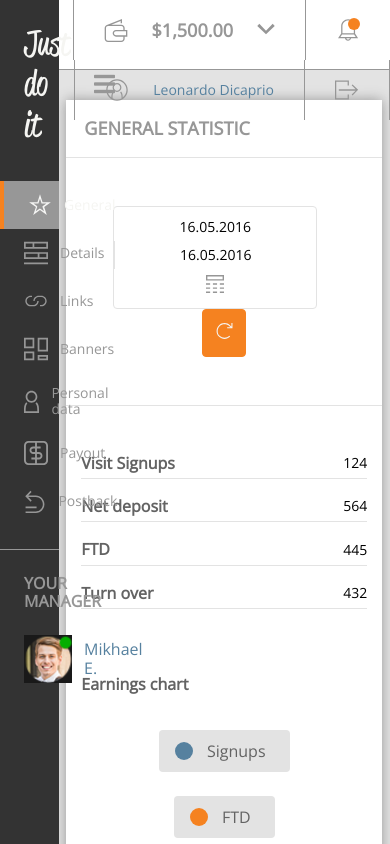
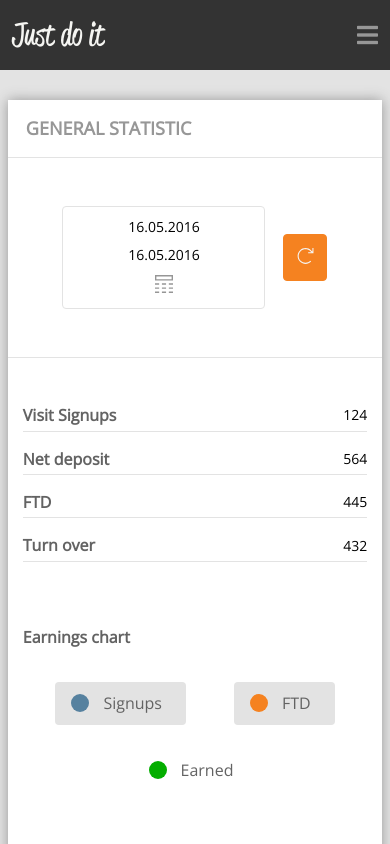
Before and after one commit to szygadlinski/administration-panel, a website: page src/index.html in a window 390 px wide. Both pictures are taken after a click on the element "Just do it". Shown: the top 844 px of the page. Drawn offline with nearby package versions, Linux system fonts and the light colour scheme; files that its build step writes are made by us from their sources.

Commit message:
Add RWD for sidebar & topbar, add js for collapsing them

```diff
--- a/src/index.html
+++ b/src/index.html
@@ -16,12 +16,14 @@
 
 <body>
 
-  <nav class="section--sidebar">                                <!-- sidebar -->
-    <div class="comp--logo">
+  <nav class="section--logo">                                      <!-- logo -->
+    <div class="comp--logo collapsing-button">
       <h1>Just do it</h1>
       <i class="fas fa-bars"></i>
     </div>
+  </nav>
 
+  <nav class="section--sidebar collapsing">                     <!-- sidebar -->
     <div class="comp--navigation">
       <div class="nav-box active">
         <img src="images/icons/general.svg">
@@ -69,7 +71,7 @@
   </nav>
 
 
-  <nav class="comp--topbar">                                     <!-- topbar -->
+  <nav class="comp--topbar collapsing">                          <!-- topbar -->
     <div class="topbar-box wallet">
       <img class="topbar-item" src="images/icons/wallet.svg">
       <h2 class="topbar-item">$1,500.00</h2>
@@ -91,7 +93,7 @@
   </nav>
 
 
-  <section class="section--general-statistic">        <!-- general statistic -->
+  <section class="section--general-statistic extending"> <!-- general statistic -->
     <h2 class="section-title">General statistic</h2>
 
     <div class="comp--calendar">
@@ -145,7 +147,7 @@
   </section>
 
 
-  <section class="section--links">                                <!-- links -->
+  <section class="section--links extending">                      <!-- links -->
     <h2 class="section-title">Links</h2>
     <div class="container">
 
@@ -252,6 +254,7 @@
     </div>
   </section>
 
+  <script src="js/script.js"></script>
 
 </body>
 
--- /dev/null
+++ b/src/js/script.js
@@ -0,0 +1,48 @@
+{
+  'use strict';
+
+  const select = {
+    collapsingButton: '.collapsing-button',
+    collapsingElements: '.collapsing',
+    extendingElements: '.extending',
+  };
+
+  const classNames = {
+    collapsed: 'collapsed',
+    extended: 'extended',
+  };
+
+  class Buttons {
+
+    constructor(){
+      const thisButtons = this;
+
+      thisButtons.getElements();
+      thisButtons.initButtons();
+    }
+
+    getElements(){
+      const thisButtons = this;
+
+      thisButtons.dom = {};
+      thisButtons.dom.collapsingButton = document.querySelector(select.collapsingButton);
+      thisButtons.dom.collapsingElements = document.querySelectorAll(select.collapsingElements);
+      thisButtons.dom.extendingElements = document.querySelectorAll(select.extendingElements);
+    }
+
+    initButtons(){
+      const thisButtons = this;
+
+      thisButtons.dom.collapsingButton.addEventListener('click', function(){
+        for (const collapsingElement of thisButtons.dom.collapsingElements){
+          collapsingElement.classList.toggle(classNames.collapsed);
+        }
+        for (const extendingElement of thisButtons.dom.extendingElements){
+          extendingElement.classList.toggle(classNames.extended);
+        }
+      });
+    }
+  }
+
+  new Buttons();
+}
--- a/src/sass/_layout.scss
+++ b/src/sass/_layout.scss
@@ -9,6 +9,7 @@ section {
   width: 81%;
   margin: 2% 2% 0 17%;
   box-shadow: 0 0 $base-size $color-section;
+  transition: $transition;
 
   .section-title {
     padding: $base-size * 1.5;
@@ -18,6 +19,11 @@ section {
   .container {
     max-width: 960px;
   }
+}
+
+.extended {
+  width: 96%;
+  margin: 2% 2% 0 2%;
 }
 
 h1 {
--- a/src/sass/_media.scss
+++ b/src/sass/_media.scss
@@ -1,5 +1,5 @@
 @media (min-width: 768px) and (max-width: 991px) {
-  .section--sidebar {
+  .section--logo, .section--sidebar {
     width: 20%;
   }
 
@@ -10,12 +10,73 @@
 }
 
 @media (max-width: 767px) {
+  .section--logo, .section--sidebar {
+    width: 100%;
+  }
+
+  .comp--topbar {
+    top: auto;
+    right: auto;
+    bottom: 0;
+    left: 0;
+    display: flex;
+    flex-direction: column;
+    background: $color-dark-background;
+    border-bottom: none;
+    height: auto;
+    z-index: 2;
+
+    &.collapsed {
+      height: 0;
+      overflow: hidden;
+    }
+
+    .topbar-box {
+      display: flex;
+      border-top: 1px solid $color-section;
+      border-left: none;
+      padding: $base-size;
+
+      &:last-of-type {
+        border-right: none;
+      }
+
+      &:hover {
+        background: $color-section;
+
+        img {
+          filter: $color-light-filter;
+        }
+
+        h2 {
+          color: $color-light;
+        }
+      }
+    }
+
+    .alerts::after {
+      width: $base-size;
+      height: $base-size;
+      top: 8px;
+      left: 37px;
+    }
+  }
+
+  section {
+    width: 96%;
+    margin-left: 2%;
+  }
+
   .section--general-statistic {
     .calendar-form {
       flex-direction: column;
 
       input {
         text-align: center;
+
+        &:last-of-type {
+          border-left: none;
+        }
       }
     }
 
--- a/src/sass/_variables.scss
+++ b/src/sass/_variables.scss
@@ -20,13 +20,10 @@ $color-background-filter: invert(99%) sepia(0%) saturate(0%) hue-rotate(157deg)
 $color-light-filter: invert(93%) sepia(8%) saturate(946%) hue-rotate(57deg) brightness(127%) contrast(92%);
 $color-orange-filter: invert(54%) sepia(63%) saturate(1222%) hue-rotate(347deg) brightness(99%) contrast(94%);
 
-/* Base size */
-
-$base-size: 12px;
 
 /* Font sizes */
 
-$font-size-logo: 35px;
+$font-size-logo: 32px;
 $font-size-section: 18px;
 $font-size-header: 16px;
 $font-size-text: 14px;
@@ -35,3 +32,8 @@ $font-size-text: 14px;
 
 $font-logo: "Logo Font", Helvetica, Arial;
 $font-text: "Open Sans", Helvetica, Arial;
+
+/* Others */
+
+$base-size: 12px;
+$transition: all 0.5s;
--- a/src/sass/components/_logo.scss
+++ b/src/sass/components/_logo.scss
@@ -1,14 +1,26 @@
+.section--logo {
+  padding: 0;
+  background: $color-dark-background;
+  position: fixed;
+  top: 0;
+  left: 0;
+  width: 15%;
+  z-index: 2;
+  transition: $transition;
+
   .comp--logo {
     display: flex;
     justify-content: space-between;
     align-items: center;
-  padding: ($base-size * 2) ($base-size * 2) $base-size;
+    padding: $base-size;
     width: 100%;
+    height: 70px;
     cursor: pointer;
 
     i {
       font-size: $base-size * 2;
       color: $color-section;
-    padding-left: $base-size * 2;
+      padding-left: $base-size;
     }
   }
+}
--- a/src/sass/components/_topbar.scss
+++ b/src/sass/components/_topbar.scss
@@ -10,6 +10,7 @@
   width: 100%;
   height: 70px;
   z-index: 1;
+  transition: $transition;
 
   .topbar-box {
     display: inline-flex;
--- a/src/sass/sections/_sidebar.scss
+++ b/src/sass/sections/_sidebar.scss
@@ -2,10 +2,15 @@
   padding: 0;
   background: $color-dark-background;
   position: fixed;
-  top: 0;
+  top: 70px;
   left: 0;
   width: 15%;
   height: 100%;
   z-index: 2;
-  //display: none;                                                 // TODO: remove
+  transition: $transition;
+
+  &.collapsed {
+    height: 0;
+    overflow: hidden;
+  }
 }
```
Lines whose indentation alone changed are shown as unchanged.
